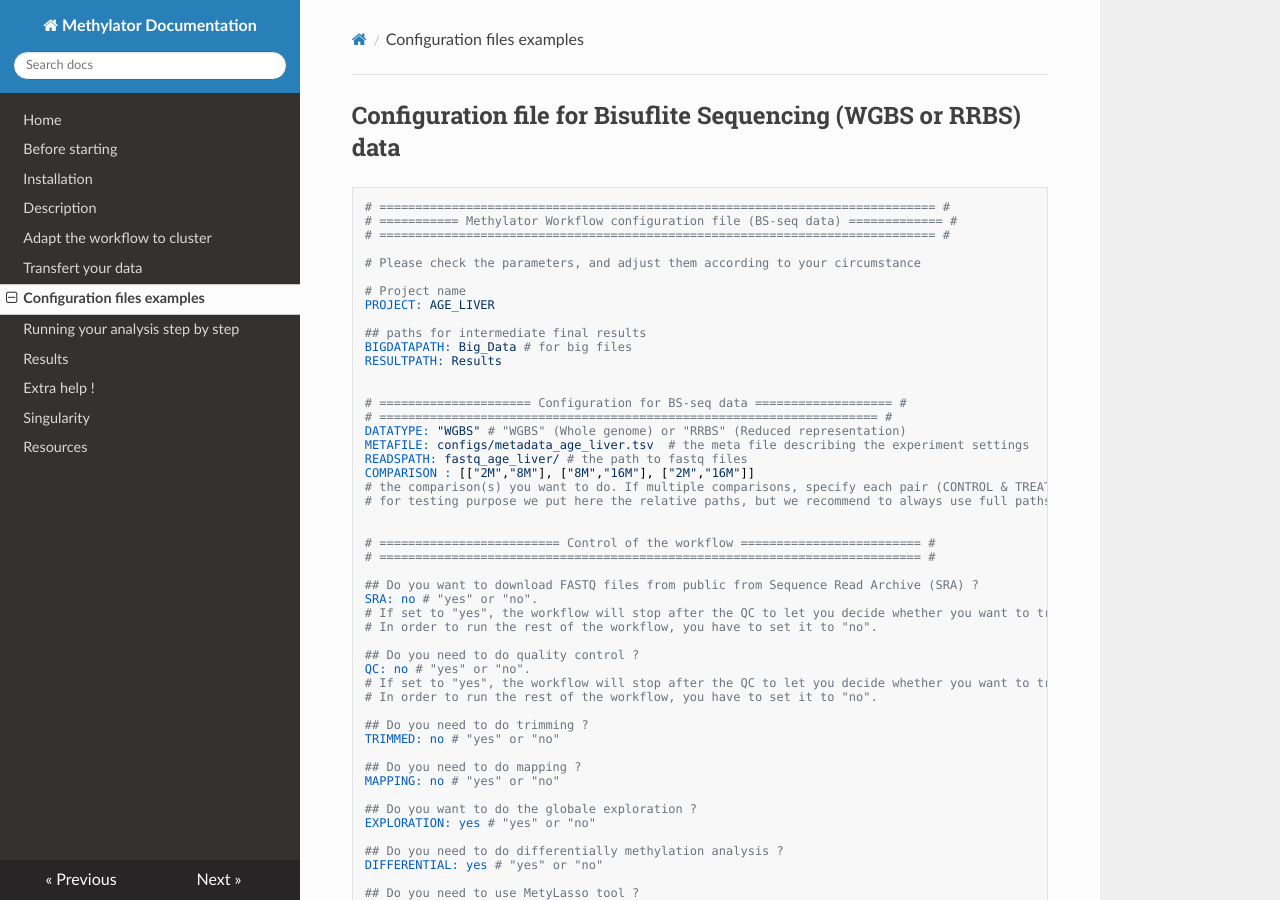
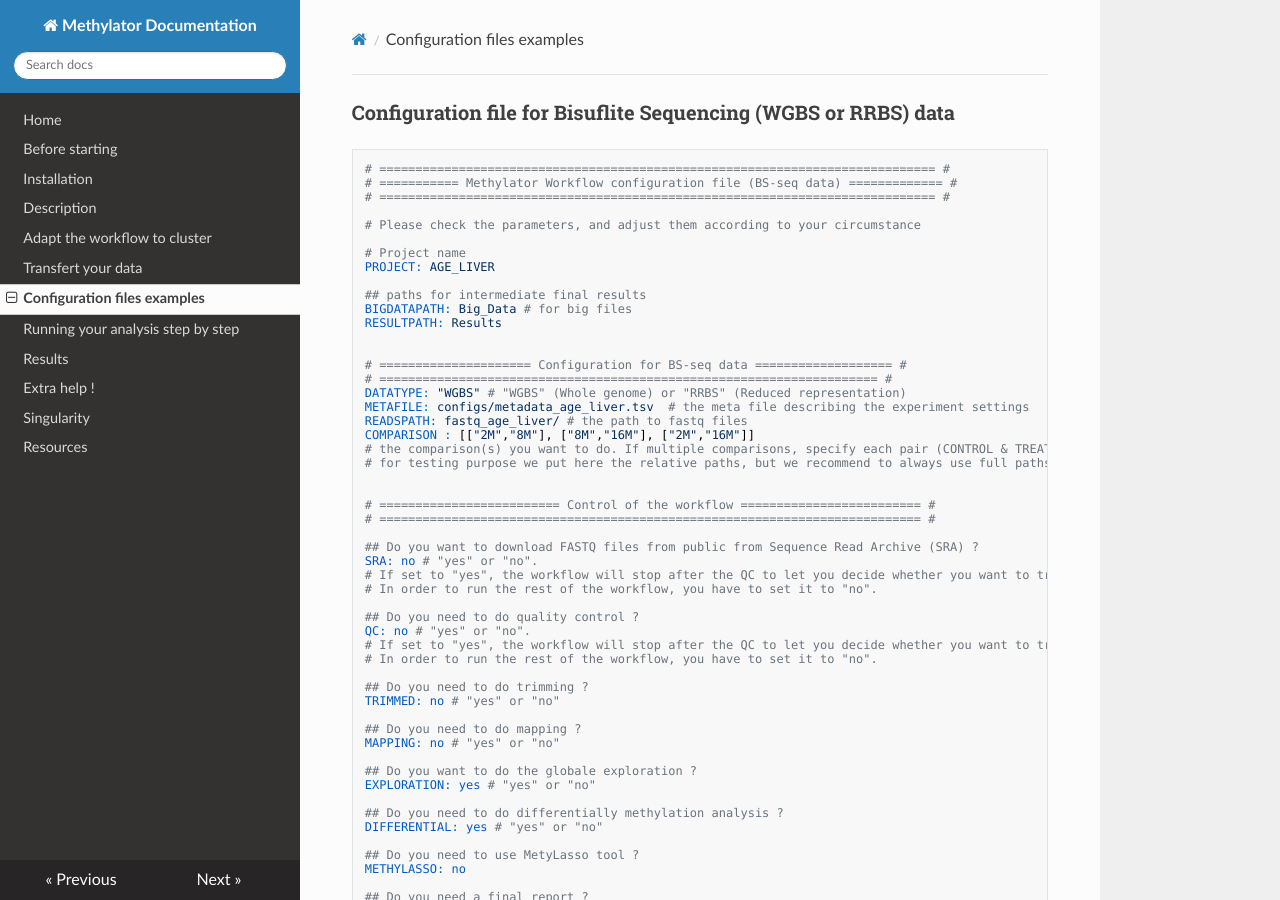
Before and after one commit to parisepigenetics/Methylator-Documentation, an MkDocs documentation site: the page built from docs/configuration_file_example.md, in a window 1280 px wide and 900 px high. Built offline with MkDocs 1.6.1, drawn with Linux system fonts in a browser that asks for light colours; nearby versions of some CDN libraries.

````diff
--- a/docs/configuration_file_example.md
+++ b/docs/configuration_file_example.md
@@ -1,5 +1,5 @@
 
-## Configuration file for Bisuflite Sequencing (WGBS or RRBS) data
+### Configuration file for Bisuflite Sequencing (WGBS or RRBS) data
 
 ```yaml
 # ============================================================================= #
@@ -171,7 +171,7 @@ CUSTOM_ANNOT_PATH: my_bank/
 MERGE_WITH_BASICS_ANNOT: yes # yes or no
 ```
 
-## Configuration file for Nanopore Methylation Sequencing data (MS) (MS or RRMS)
+### Configuration file for Nanopore Methylation Sequencing data (MS) (MS or RRMS)
 
 ```  yaml
 # ============================================================================= #
````
